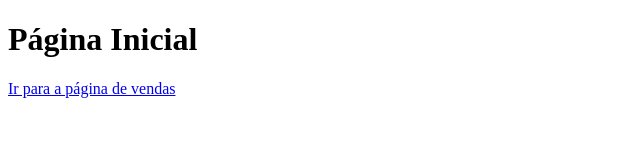
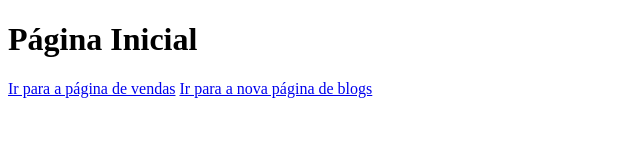
Before and after one commit to keellmontcity/aulagithub, a plain HTML site: page index.html in a window 1280 px wide. Shown: the whole page, without its empty margins (0-640 px from the left). Drawn offline with Linux system fonts and the light colour scheme.

Commit message:
Atualizações no layout

```diff
--- a/index.html
+++ b/index.html
@@ -9,5 +9,6 @@
 <body>
     <h1>Página Inicial</h1>
     <a href="vendas.html">Ir para a página de vendas</a>
+    <a href="novo blog.html">Ir para a nova página de blogs</a>
 </body>
 </html>
```
Also changed, not shown: novo blog.html (+1 -0 lines).
